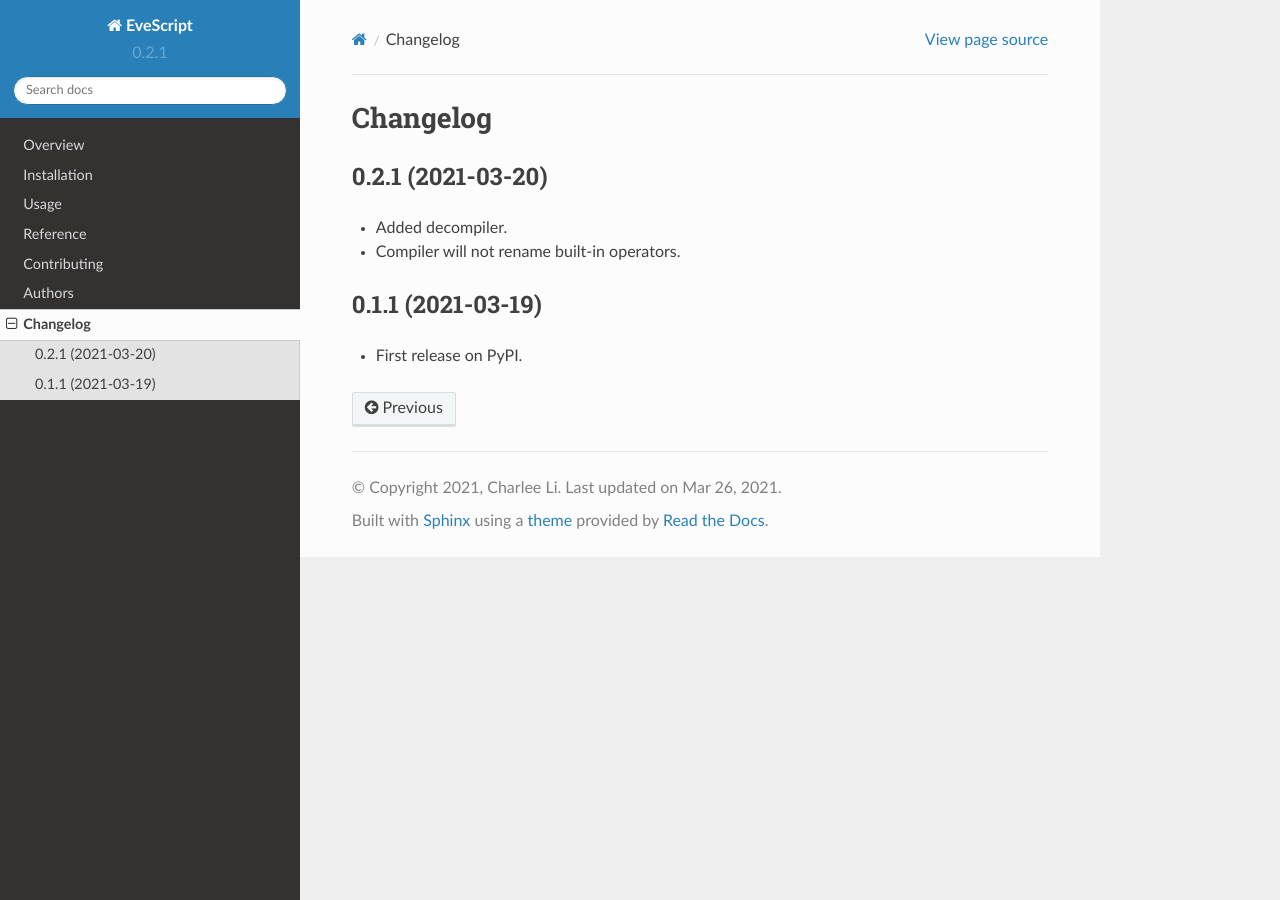
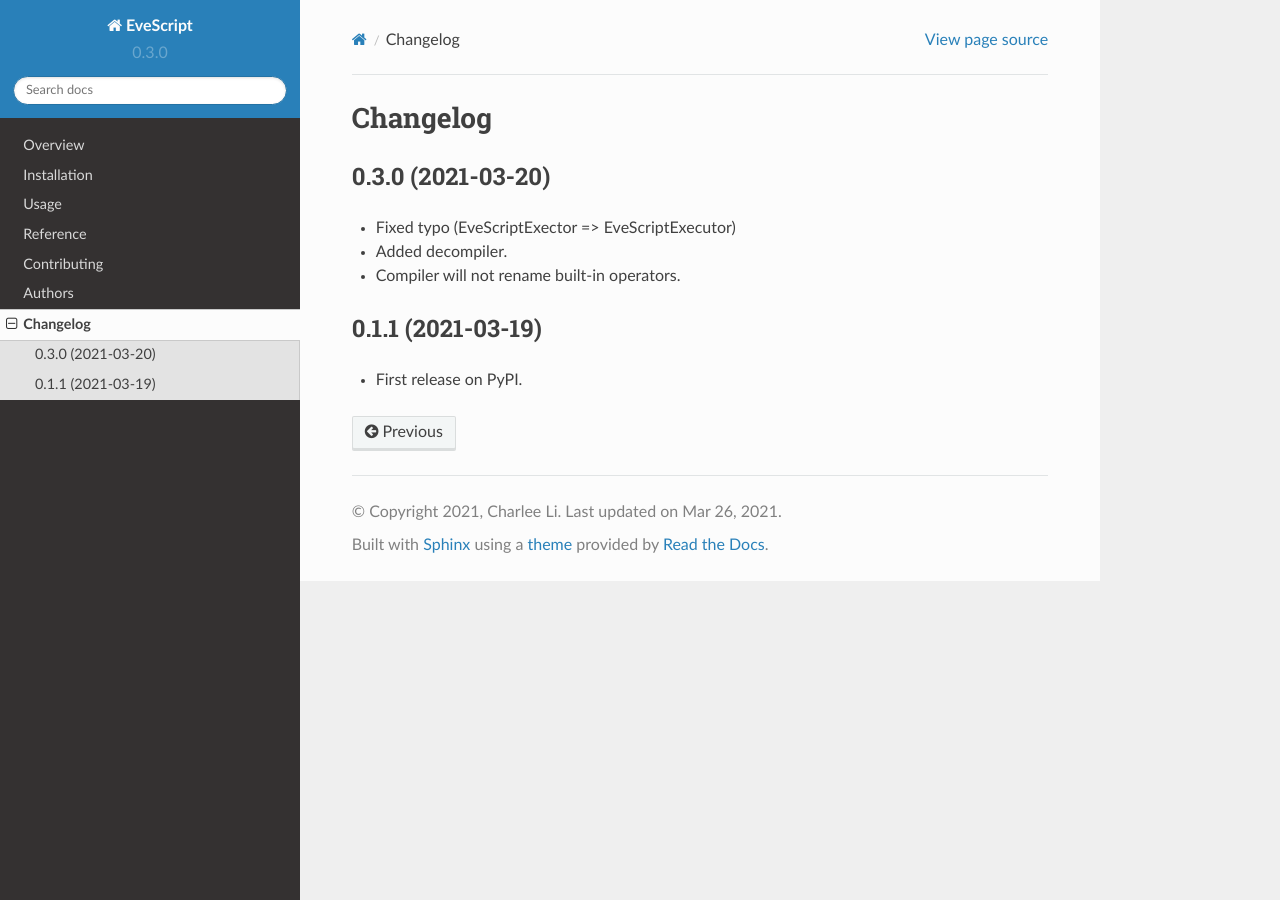
Before and after one commit to charlee/evescript, a Sphinx documentation site: the page built from docs/changelog.rst, in a window 1280 px wide. Built offline with Sphinx 7.4.7 and the Read the Docs theme 2.0.0, drawn with Linux system fonts in a browser that asks for light colours.

Commit message:
bumped version

```diff
--- a/CHANGELOG.rst
+++ b/CHANGELOG.rst
@@ -3,8 +3,9 @@ Changelog
 =========
 
 
-0.2.1 (2021-03-20)
+0.3.0 (2021-03-20)
 ------------------
+* Fixed typo (EveScriptExector => EveScriptExecutor)
 
 * Added decompiler.
 * Compiler will not rename built-in operators.
--- a/README.rst
+++ b/README.rst
@@ -41,9 +41,9 @@ EveScript
     :alt: Supported implementations
     :target: https://pypi.org/project/evescript
 
-.. |commits-since| image:: https://img.shields.io/github/commits-since/charlee/evescript/0.2.1.svg
+.. |commits-since| image:: https://img.shields.io/github/commits-since/charlee/evescript/0.3.0.svg
     :alt: Commits since latest release
-    :target: https://github.com/charlee/evescript/compare/0.2.1...master
+    :target: https://github.com/charlee/evescript/compare/0.3.0...master
 
 
 
--- a/docs/conf.py
+++ b/docs/conf.py
@@ -20,7 +20,7 @@ project = 'EveScript'
 year = '2021'
 author = 'Charlee Li'
 copyright = '{0}, {1}'.format(year, author)
-version = release = '0.2.1'
+version = release = '0.3.0'
 
 pygments_style = 'trac'
 templates_path = ['.']
--- a/setup.py
+++ b/setup.py
@@ -19,7 +19,7 @@ def read(*names, **kwargs):
 
 setup(
     name='evescript',
-    version='0.2.1',
+    version='0.3.0',
     license='MIT',
     description='A simple script language for event-based automation tasks.',
     long_description='%s\n%s' % (
```
Also changed, not shown: 1 other file.
